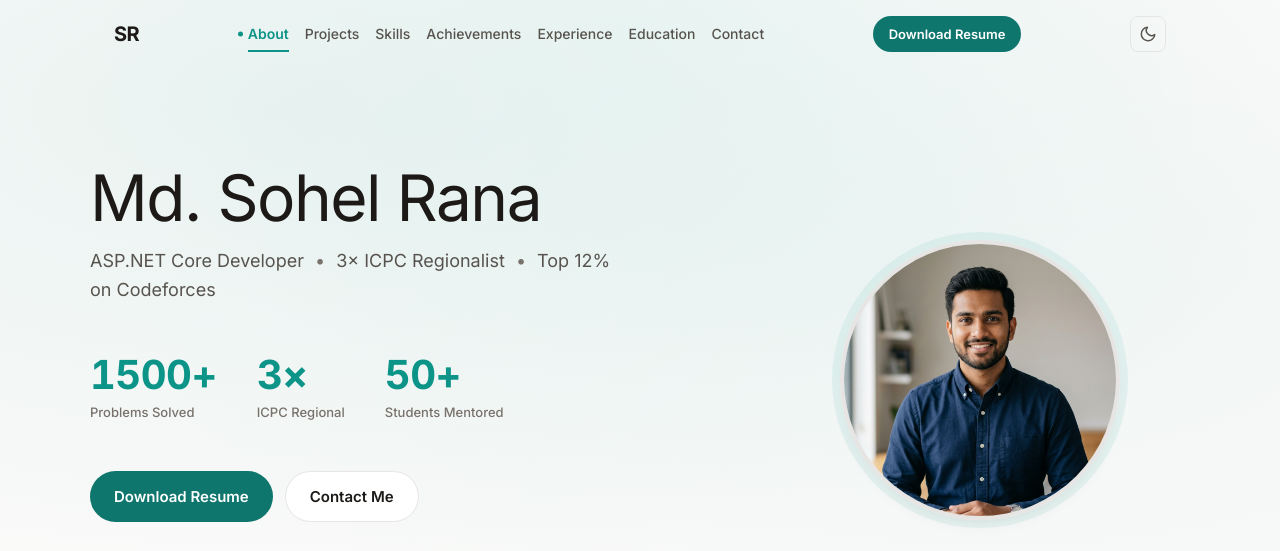
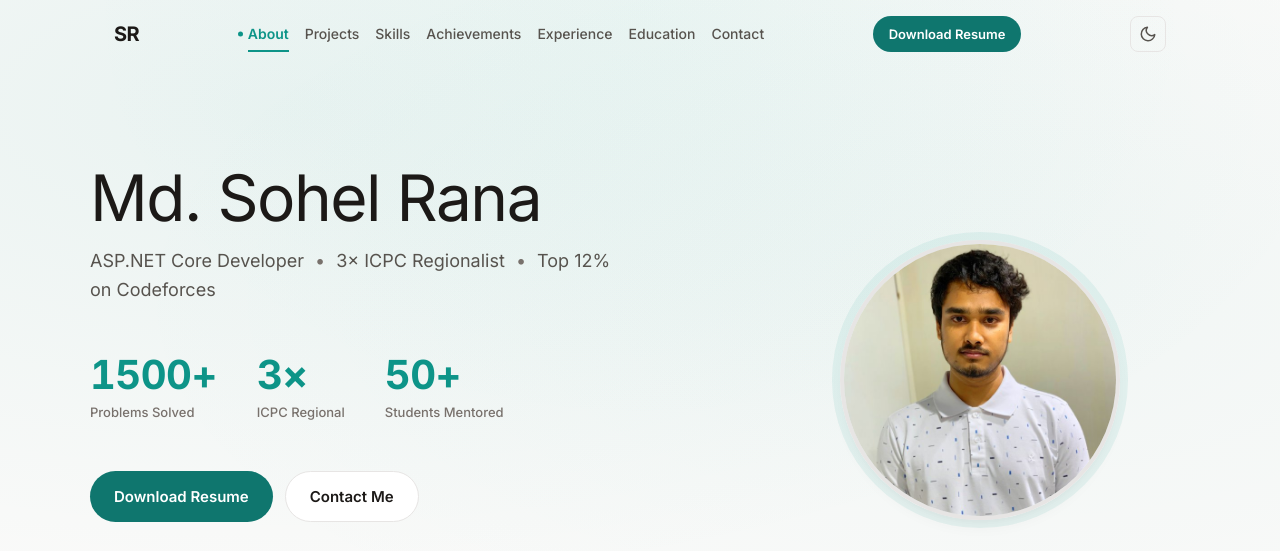
Before and after one commit to mr-sohel/mr-sohel.github.io, an Astro site: page / in a window 1280 px wide. Shown: the top 551 px of the page. Built offline with nearby package versions, Linux system fonts and the light colour scheme; Astro itself is replaced by a stand-in of ours.

Commit message:
feat: update profile picture using optimized high-res photo

```diff
--- a/src/components/Hero.astro
+++ b/src/components/Hero.astro
@@ -57,7 +57,7 @@ import Nav from './Nav.astro';
     </div>
 
     <div class="hero-photo">
-      <img src="/images/profile-v2.jpg" alt="Md. Sohel Rana — Software Engineer, CSE student at BUBT, competitive programmer and ICPC Regionalist" width="400" height="400" fetchpriority="high" />
+      <img src="/images/profile-kvvoya.jpg" alt="Md. Sohel Rana — Software Engineer, CSE student at BUBT, competitive programmer and ICPC Regionalist" width="400" height="400" fetchpriority="high" />
     </div>
   </div>
 </section>
```
Also changed, not shown: public/images/profile-kvvoya.jpg (added).
